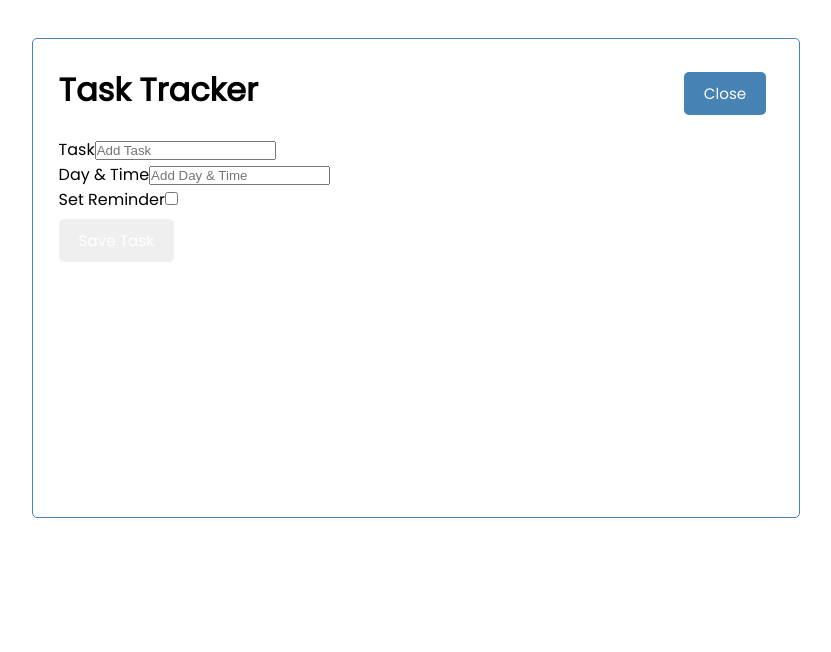
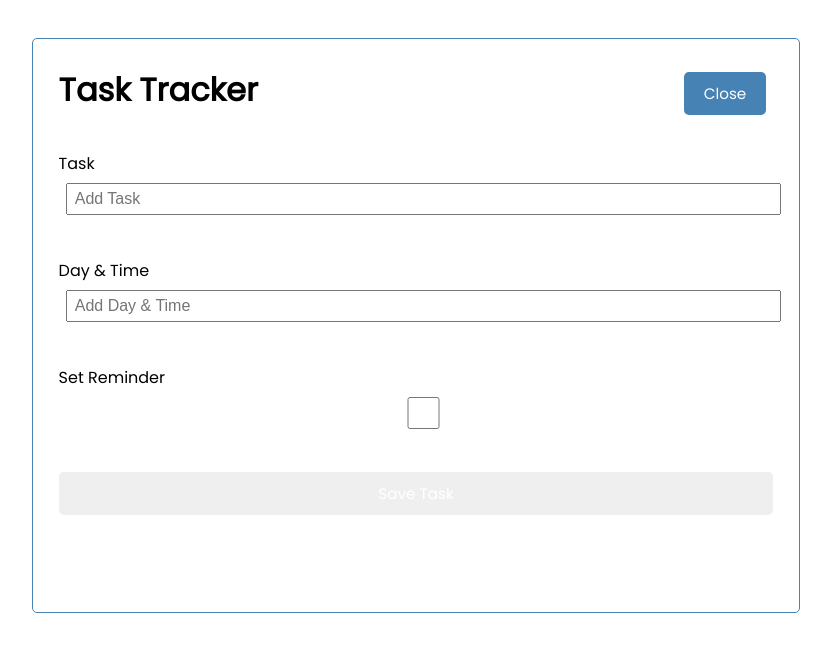
Before and after one commit to rasha-massoud/React-Task-Tracker, a React (Create React App) app: page / in a window 1280 px wide. Both pictures are taken after a click on the button "Add". Shown: the top 652 px of the page, without its empty margins (224-1055 px from the left). Built offline with nearby package versions, Linux system fonts and the light colour scheme.

Commit message:
Added the form styling to the AddTask Component

```diff
--- a/src/index.css
+++ b/src/index.css
@@ -51,3 +51,50 @@ body {
 .btn:hover {
   background: green !important;
 }
+
+.btn-block {
+  margin-top: 3%;
+  display: block;
+  width: 100%;
+}
+
+.task {
+  background: lightgray;
+  margin: 5px;
+  padding: 10px 20px;
+  cursor: pointer;
+}
+
+.add-form {
+  margin-bottom: 10%;
+}
+
+.form-control {
+  margin: 5% 0;
+}
+
+.form-control label {
+  display: block;
+}
+
+.form-control input {
+  width: 100%;
+  height: 2rem;
+  margin: 1%;
+  padding: 3px 7px;
+  font-size: 1rem;
+}
+
+.form-control-check {
+  display: flex;
+  align-items: center;
+}
+
+.form-control-check label {
+  flex: 1;
+}
+
+.form-control-check input {
+  flex: 0.05;
+  height: 1rem;
+}
```
